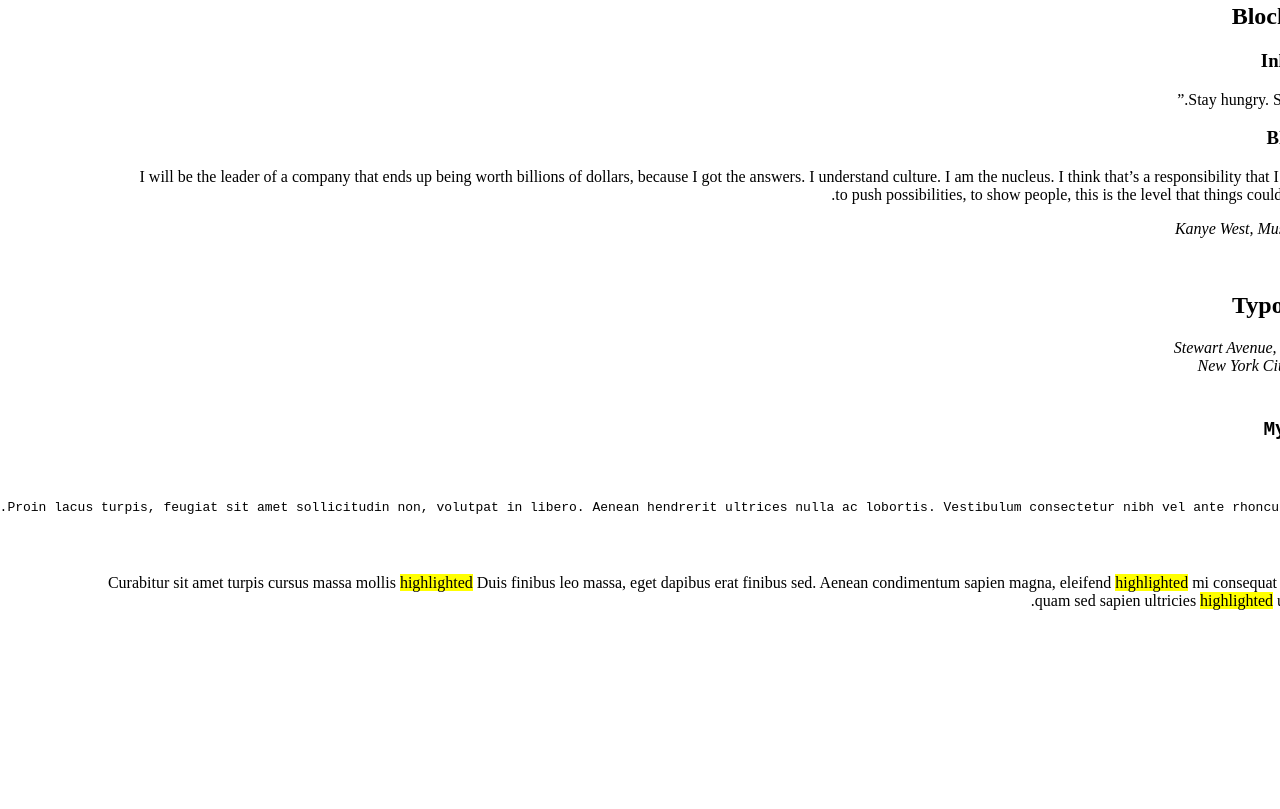
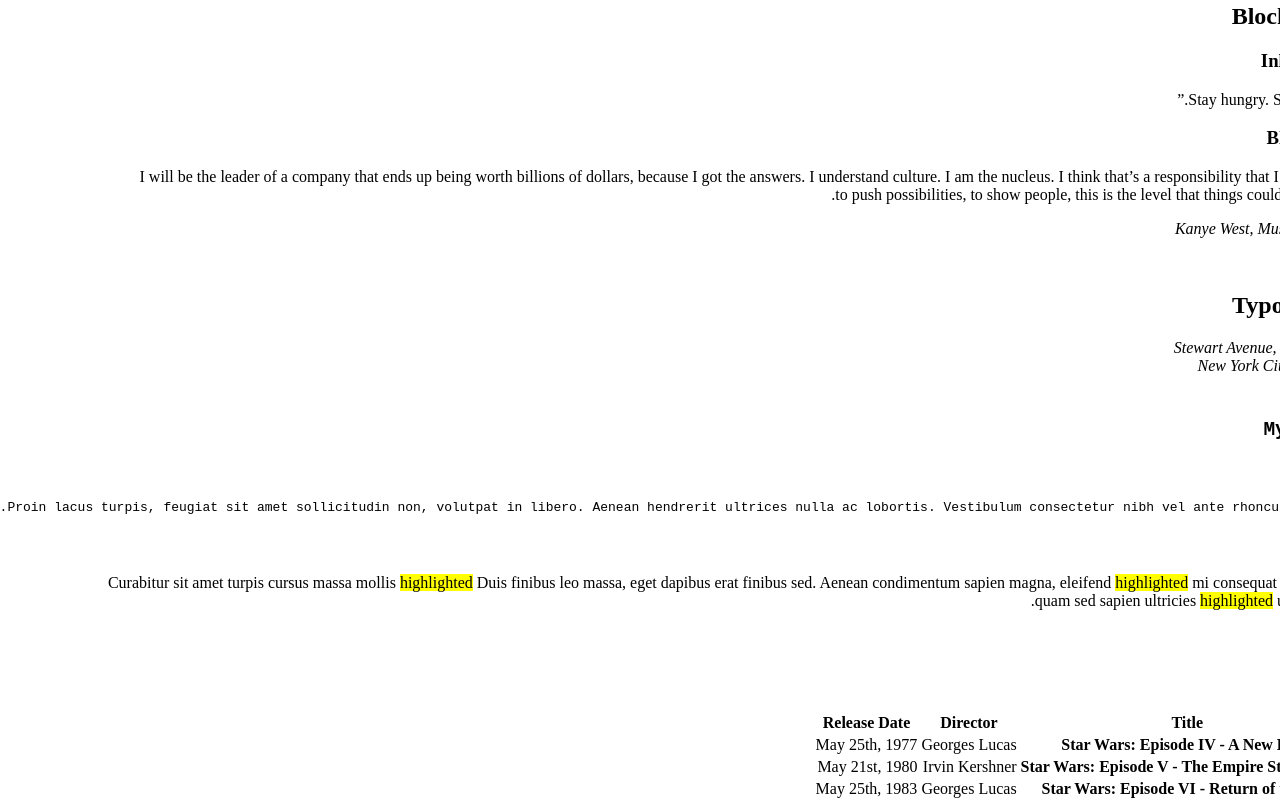
Before and after one commit to fgmcolas/holbertonschool-web_front_end, a plain HTML site: page html_advanced/33-styleguide.html in a window 1280 px wide. Shown: the part 1092-1901 px from the top of the page. Before the commit the page ends 1744 px from the top, so only its background shows below. Drawn offline with Linux system fonts and the light colour scheme.

Commit message:
adding ex 33

```diff
--- a/html_advanced/33-styleguide.html
+++ b/html_advanced/33-styleguide.html
@@ -109,6 +109,38 @@
             </section>
             <br>
             <!-- Table -->
+            <section>
+                <header>
+                    <h2>Table</h2>
+                </header>
+                <table>
+                    <title>Star Wars Trilogy Data</title>
+                    <thead>
+                        <tr>
+                            <th scope="col">Title</th>
+                            <th scope="col">Director</th>
+                            <th scope="col">Release Date</th>
+                        </tr>
+                    </thead>
+                    <tbody>
+                        <tr>
+                            <th scope="row">Star Wars: Episode IV - A New Hope</th>
+                            <td>Georges Lucas</td>
+                            <td>May 25th, 1977</td>
+                        </tr>
+                        <tr>
+                            <th scope="row">Star Wars: Episode V - The Empire Strikes Back</th>
+                            <td>Irvin Kershner</td>
+                            <td>May 21st, 1980</td>
+                        </tr>
+                        <tr>
+                            <th scope="row">Star Wars: Episode VI - Return of the Jedi</th>
+                            <td>Georges Lucas</td>
+                            <td>May 25th, 1983</td>
+                        </tr>
+                    </tbody>
+                </table>
+            </section>
         </main>
         <footer></footer>
     </body>
```
